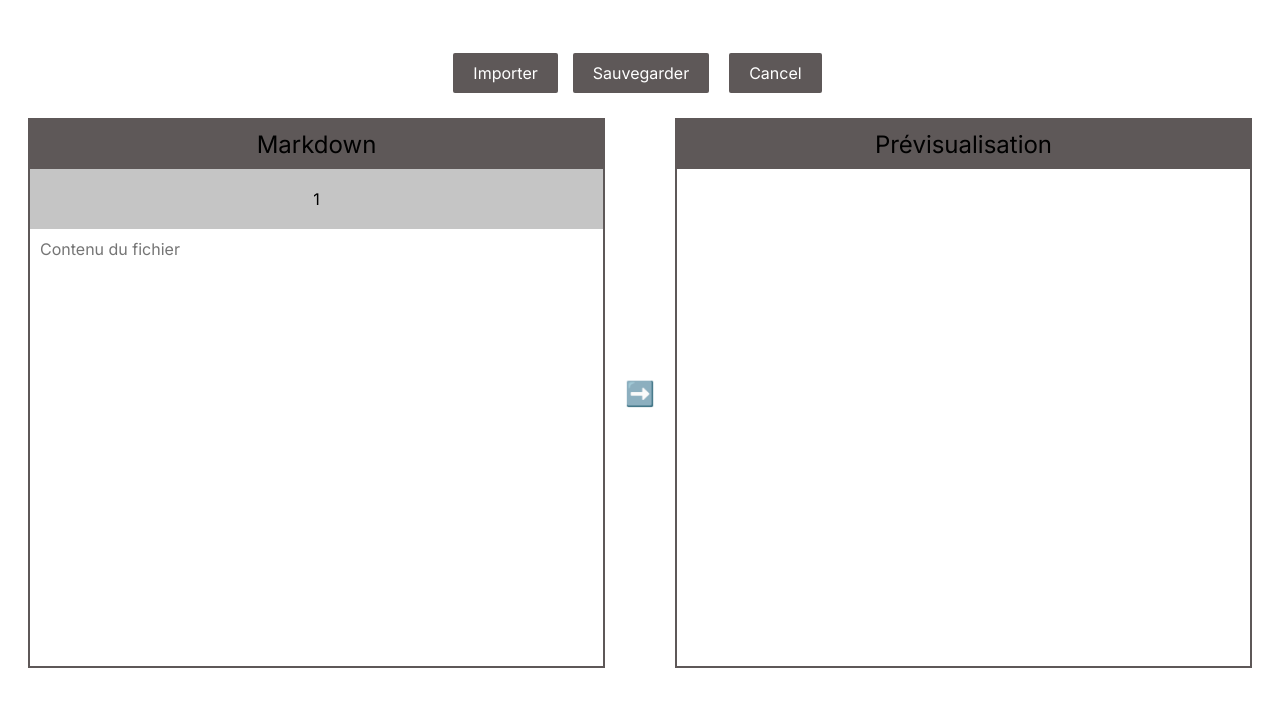
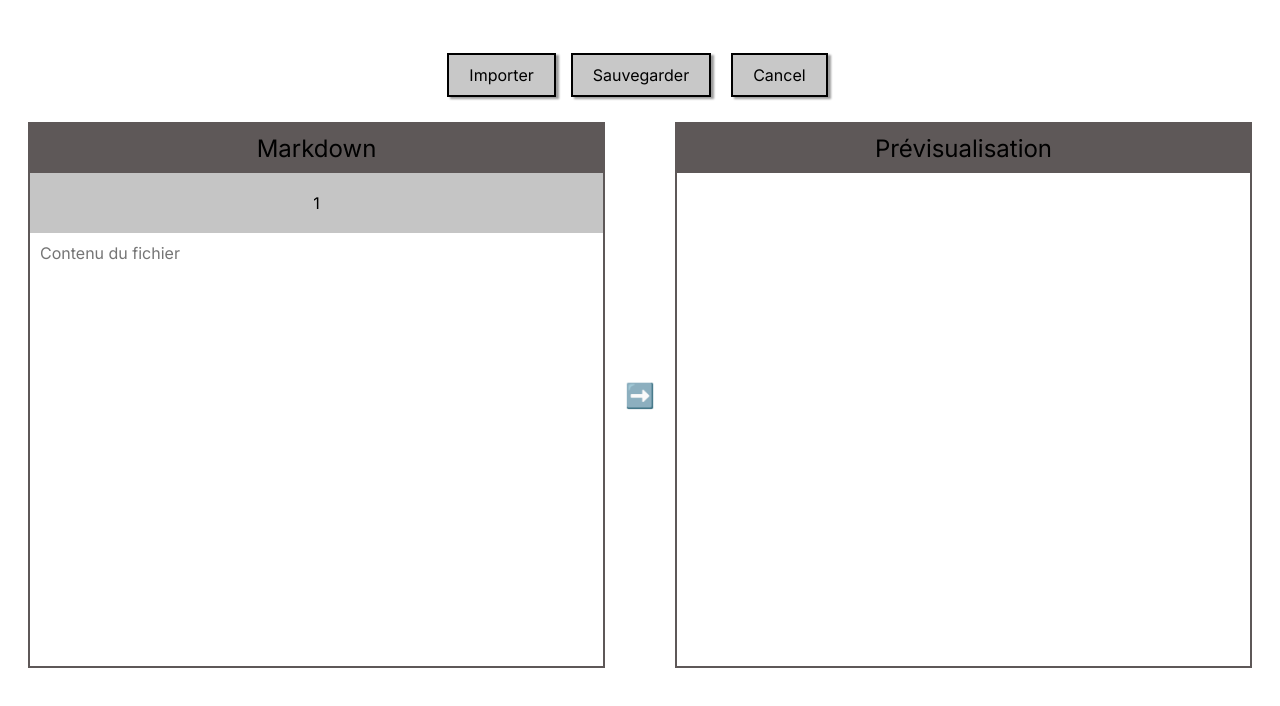
Before and after one commit to KJovene/HETIC-Annee-2k-website, a React (Vite) app: page /edit/1 in a window 1280 px wide. Shown: the top 706 px of the page. Built offline with nearby package versions, Linux system fonts and the light colour scheme.

Commit message:
Style des boutons

```diff
--- a/src/components/Editwindow/EditWindow-module.css
+++ b/src/components/Editwindow/EditWindow-module.css
@@ -16,11 +16,16 @@
 .uploadButtonLabelEdit, .saveButton, .cancelButton {
     padding: 10px 20px;
     font-size: 16px;
-    border: none;
-    background-color: #5E5858;
-    color: #ffffff;
+    border: 2px solid black;
+    background-color: #C8C8C8;
+    color: black;
+    box-shadow: 3px 2px 2px #9d9d9d;
     cursor: pointer;
-    border-radius: 2px;
+}
+
+.uploadButtonLabelEdit:hover {
+    background-color: #9d9d9d;
+    color: white;
 }
 
 .editorContainer {
--- a/src/components/Filelist/filelist-module.css
+++ b/src/components/Filelist/filelist-module.css
@@ -49,21 +49,28 @@
     margin: 10px;
     padding: 10px 20px;
     font-size: 16px;
-    border: none;
-    background-color: #5E5858;
-    color: #ffffff;
+    border: 2px solid black;
+    background-color: #C8C8C8;
+    color: black;
+    box-shadow: 3px 3px 2px #9d9d9d;
     cursor: pointer;
-    border-radius: 2px;
 }
+
+
 
 button {
     margin: 5px;
-    background-color: #5E5858;
-    color: #ffffff;
-    border: none;
+    border: 1px solid black;
+    background-color: #C8C8C8;
+    color: black;
+    box-shadow: 3px 2px 2px #9d9d9d;
     padding: 5px 10px;
     cursor: pointer;
-    border-radius: 2px;
+}
+
+button:hover, .newFileButtonLabel:hover, .uploadButtonLabel:hover {
+    background-color: #9d9d9d;
+    color: white;
 }
 
 .file-date {
```
